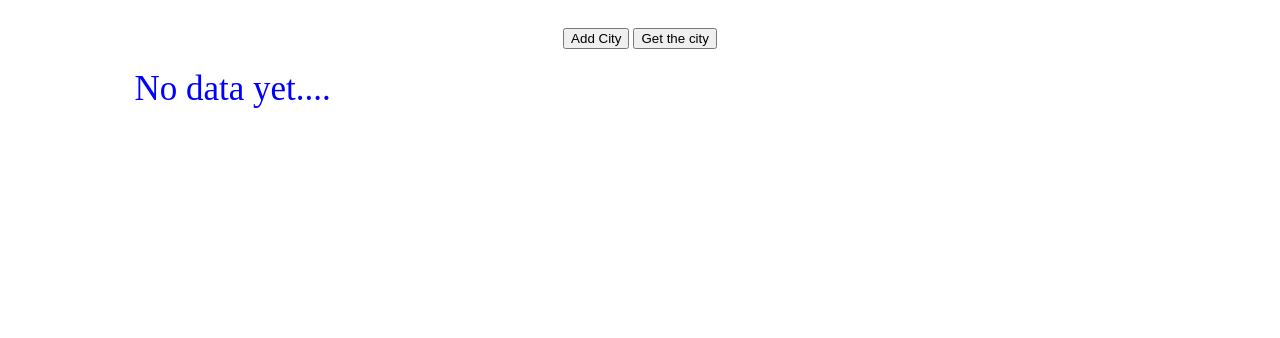
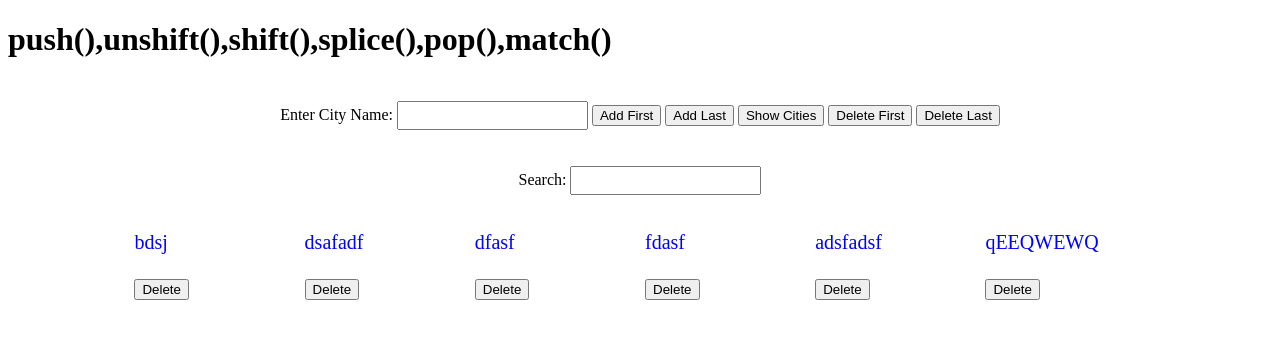
Before and after one commit to abhijit543/javascript-practice, a plain HTML site: page db6.html in a window 1280 px wide. Drawn offline with Linux system fonts and the light colour scheme.

Commit message:
added push(),unshift(),shift(),splice(),pop(),match() functionality

```diff
--- a/db6.html
+++ b/db6.html
@@ -3,7 +3,7 @@
   <head>
     <meta charset="UTF-8" />
     <meta name="viewport" content="width=device-width, initial-scale=1.0" />
-    <title>Document</title>
+    <title>City List</title>
     <style>
       header {
         text-align: center;
@@ -13,39 +13,95 @@
         width: 80%;
         margin: auto;
         display: grid;
-        grid-template-columns: auto auto auto auto;
-        font-size: 35px;
+        grid-template-columns: repeat(auto-fit, minmax(150px, 1fr));
+        gap: 10px;
+        font-size: 20px;
         color: blue;
       }
       button {
         cursor: pointer;
+        margin-top: 5px;
       }
       button:focus {
         background-color: red;
         color: white;
       }
+      input {
+        padding: 5px;
+      }
     </style>
     <script>
       let cityList = ["bdsj", "dsafadf", "dfasf", "fdasf", "adsfadsf", "qEEQWEWQ"];
-      const getCity = () => {
+
+      const getCity = (key = "") => {
         let data = "";
-        cityList.map((result, index) => {
-          data += `<p>${result}</p>`;
+        cityList.forEach((result, index) => {
+          if (result.toLowerCase().match(key.toLowerCase())) {
+            data += `<div><p>${result}</p><button onclick="deleteBtn(${index})">Delete</button></div>`;
+          }
         });
-        document.getElementById("container").innerHTML = data;
+        if (data == "") {
+        }
+        document.getElementById("container").innerHTML = data || "No matching data...";
       };
+
+      const deleteBtn = (index) => {
+        cityList.splice(index, 1);
+        getCity();
+      };
+
+      const save1 = () => {
+        let newcity = document.getElementById("myCity").value.trim();
+        if (newcity) {
+          cityList.push(newcity);
+          getCity();
+          clearText();
+        } else {
+          alert("City name cannot be empty!");
+        }
+      };
+
       const save = () => {
-        let newcity = prompt("enter City name");
-        cityList.push(newcity);
-        getCity();
+        let newcity = document.getElementById("myCity").value.trim();
+        if (newcity) {
+          cityList.unshift(newcity);
+          getCity();
+          clearText();
+        } else {
+          alert("City name cannot be empty!");
+        }
+      };
+
+      const clearText = () => {
+        document.getElementById("myCity").value = "";
+      };
+
+      const delFirst = () => {
+        if (cityList.length) {
+          cityList.shift();
+          getCity();
+        }
+      };
+
+      const delLast = () => {
+        if (cityList.length) {
+          cityList.pop();
+          getCity();
+        }
       };
     </script>
   </head>
-  <body>
+  <body onload="getCity()">
+    <h1>push(),unshift(),shift(),splice(),pop(),match()</h1>
     <header>
-      <button onclick="save()">Add City</button>
-      <button onclick="getCity();">Get the city</button>
+      Enter City Name: <input type="text" id="myCity" />
+      <button onclick="save()">Add First</button>
+      <button onclick="save1()">Add Last</button>
+      <button onclick="getCity();">Show Cities</button>
+      <button onclick="delFirst()">Delete First</button>
+      <button onclick="delLast()">Delete Last</button>
     </header>
-    <section id="container">No data yet....</section>
+    <p align="center">Search: <input type="text" onkeyup="getCity(this.value)" /></p>
+    <section id="container">No data yet...</section>
   </body>
 </html>
```
